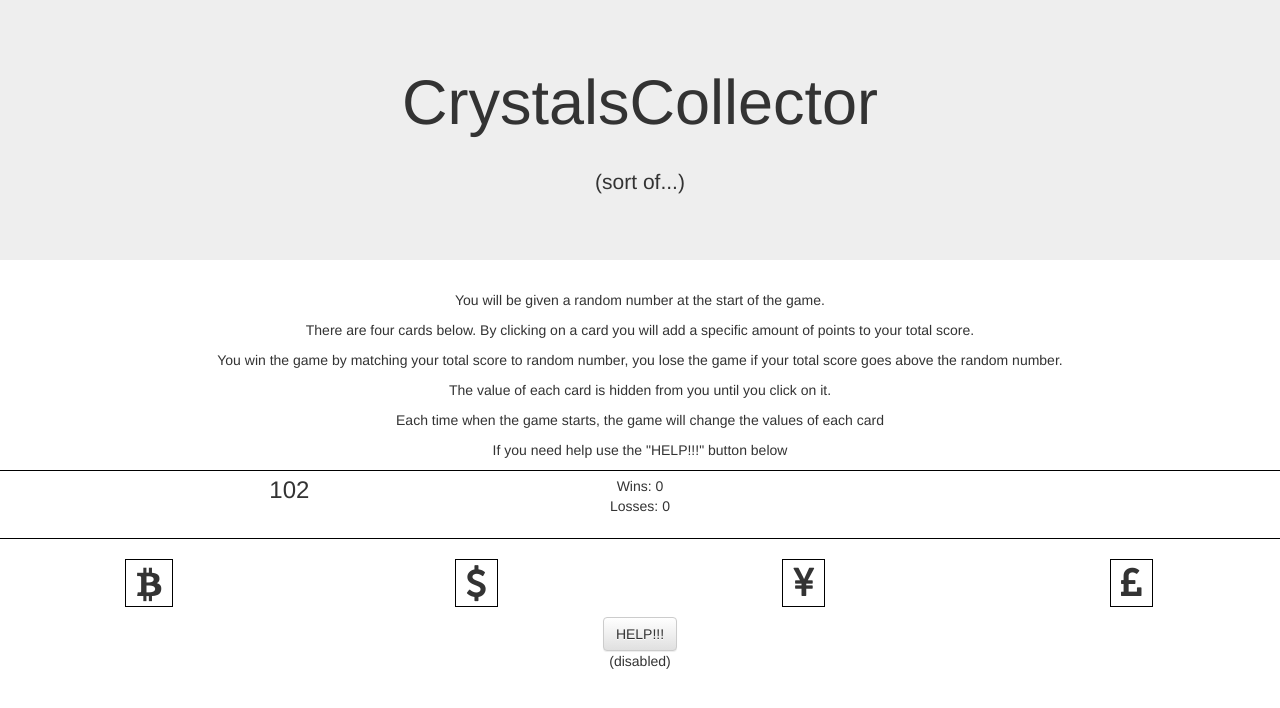
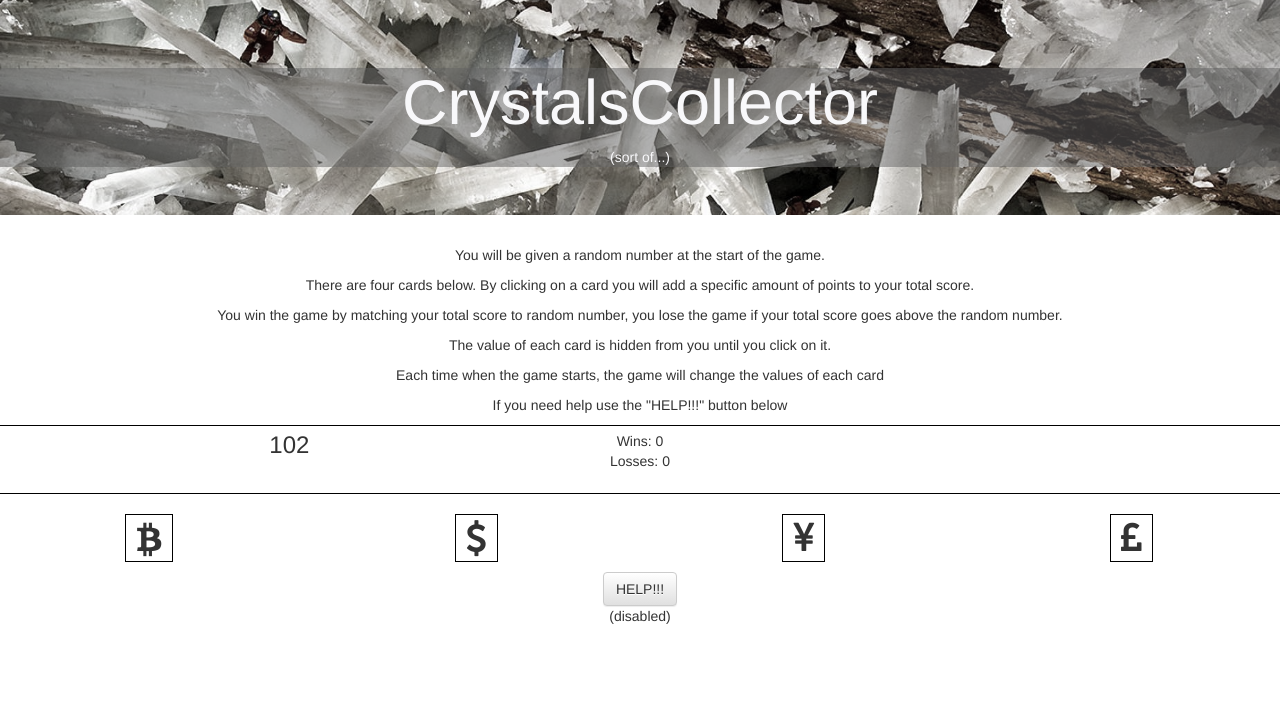
Before and after one commit to bryanisles/week-4-game, a plain HTML site: page index.html in a window 1280 px wide. Drawn offline with nearby package versions, Linux system fonts and the light colour scheme.

Commit message:
html: modified cover div; css: included cover image; images[folder]: added cover.jpg

```diff
--- a/assets/css/style.css
+++ b/assets/css/style.css
@@ -10,3 +10,18 @@ i:hover{
 .blue-FTW {
   background-color:#8888ff;
 }
+
+.jumbotron {
+  background-image: url("../images/cover.jpg");
+  background-repeat: no-repeat;
+  background-position: center;
+  background-size: cover;
+  filter:grayscale(0.75);
+  -webkit-filter:grayscale(0.75);
+}
+
+.jumbotron div {
+  background-color:rgba(100,100,100,.5);
+  color:ghostwhite;
+  margin: 0 auto;
+}
--- a/index.html
+++ b/index.html
@@ -34,7 +34,12 @@
 </head>
 <body>
   <div class="center-block text-center">
-    <div class="jumbotron"><h1>CrystalsCollector</h1><br /><p>(sort of...)</p></div>
+    <div class="jumbotron">
+      <div>
+        <h1>CrystalsCollector</h1>
+        <span>(sort of...)</span>
+      </div>
+    </div>
     <div class="row">
       <div class="col-xs-12 col-sm-12 col-md-12 col-lg-12">
         <p>You will be given a random number at the start of the game.</p>
```
Also changed, not shown: assets/images/cover.jpg (added).
